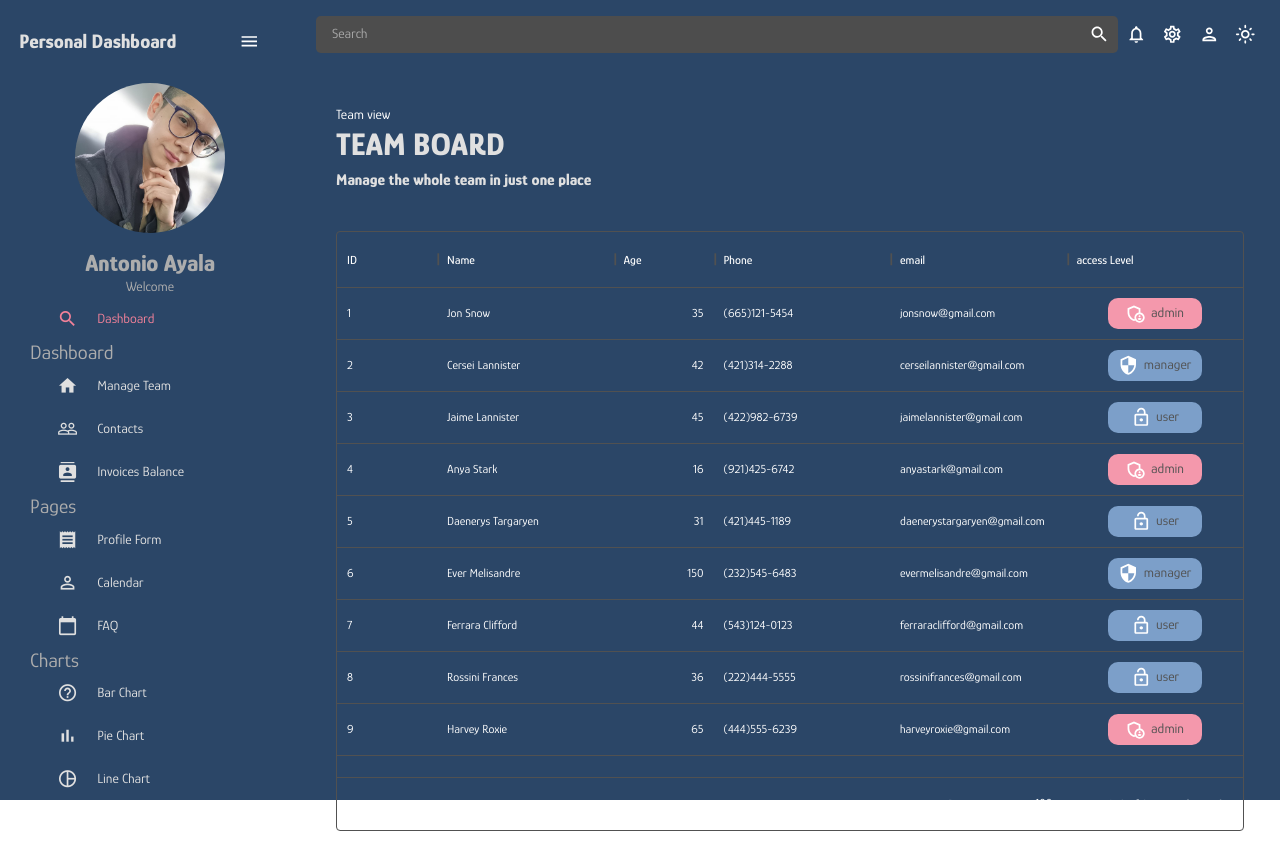
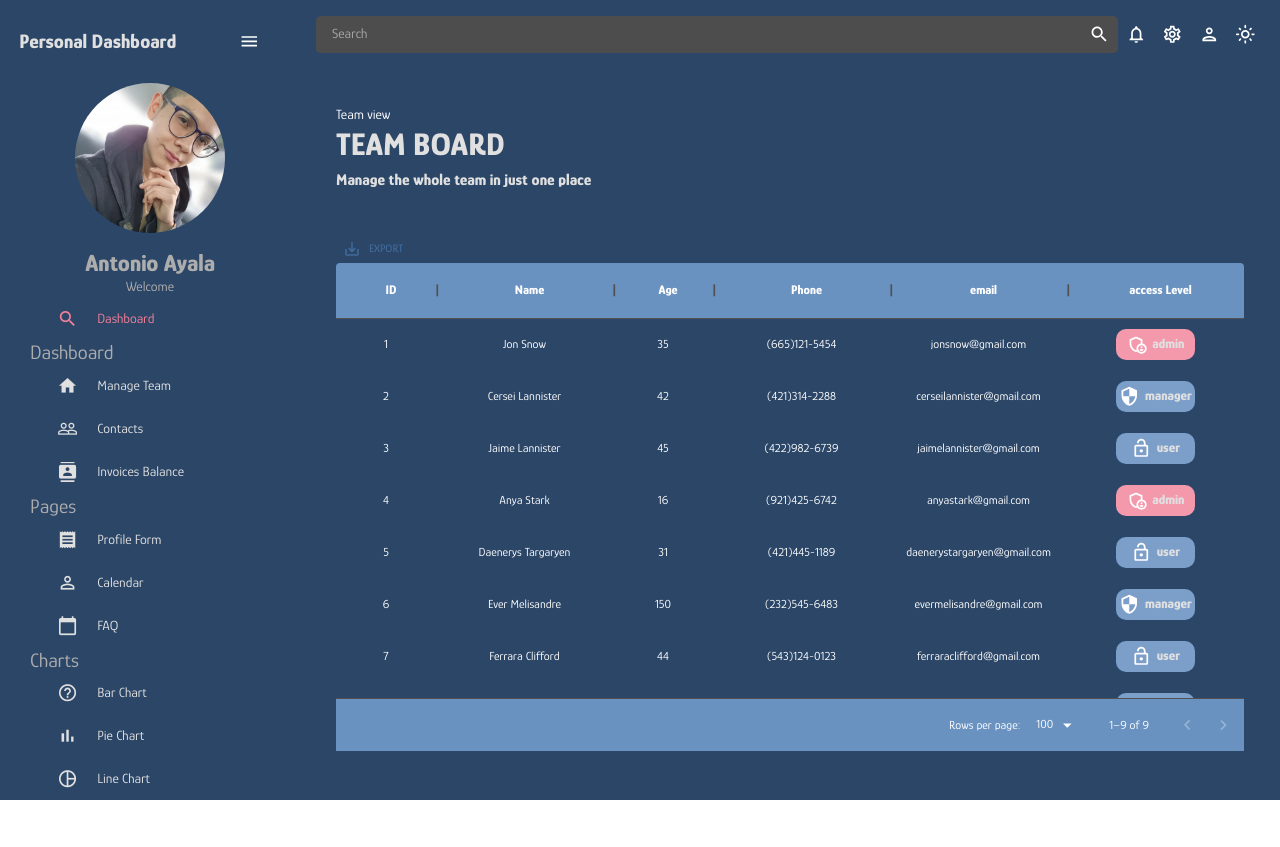
Before and after one commit to antonioayalam2001/dashboardProject, a React (Vite) app: page /team in a window 1280 px wide. After the commit the page ends 800 px from the top, so only its background shows below. Built offline with nearby package versions, Linux system fonts and the light colour scheme.

Commit message:
Contacts section

```diff
--- a/src/App.jsx
+++ b/src/App.jsx
@@ -5,6 +5,7 @@ import {Route, Routes} from "react-router-dom";
 import {Dashboard} from "./pages/dashboard/Dashboard.jsx";
 import {Sidebar} from "./pages/globals/Sidebar.jsx";
 import {Team} from "./pages/Team/Team.jsx";
+import {Contacts} from "./pages/contacts/Contacts.jsx";
 
 function App() {
     const [theme, colorMode] = useMode();
@@ -20,7 +21,7 @@ function App() {
                             <Routes>
                                 <Route path={'/'} element={<Dashboard/>}/>
                                 <Route path={'/team'} element={<Team/>}/>
-                                <Route path={'/contacts'} element={<Dashboard/>}/>
+                                <Route path={'/contacts'} element={<Contacts/>}/>
                                 <Route path={'/form'} element={<Dashboard/>}/>
                                 <Route path={'/invoices'} element={<Dashboard/>}/>
                                 <Route path={'/bar'} element={<Dashboard/>}/>
--- a/src/data/mockData.js
+++ b/src/data/mockData.js
@@ -75,196 +75,196 @@ export const mockDataTeam = [
     },
 ];
 
-// export const mockDataContacts = [
-//     {
-//         id: 1,
-//         name: "Jon Snow",
-//         email: "jonsnow@gmail.com",
-//         age: 35,
-//         phone: "(665)121-5454",
-//         address: "0912 Won Street, Alabama, SY 10001",
-//         city: "New York",
-//         zipCode: "10001",
-//         registrarId: 123512,
-//     },
-//     {
-//         id: 2,
-//         name: "Cersei Lannister",
-//         email: "cerseilannister@gmail.com",
-//         age: 42,
-//         phone: "(421)314-2288",
-//         address: "1234 Main Street, New York, NY 10001",
-//         city: "New York",
-//         zipCode: "13151",
-//         registrarId: 123512,
-//     },
-//     {
-//         id: 3,
-//         name: "Jaime Lannister",
-//         email: "jaimelannister@gmail.com",
-//         age: 45,
-//         phone: "(422)982-6739",
-//         address: "3333 Want Blvd, Estanza, NAY 42125",
-//         city: "New York",
-//         zipCode: "87281",
-//         registrarId: 4132513,
-//     },
-//     {
-//         id: 4,
-//         name: "Anya Stark",
-//         email: "anyastark@gmail.com",
-//         age: 16,
-//         phone: "(921)425-6742",
-//         address: "1514 Main Street, New York, NY 22298",
-//         city: "New York",
-//         zipCode: "15551",
-//         registrarId: 123512,
-//     },
-//     {
-//         id: 5,
-//         name: "Daenerys Targaryen",
-//         email: "daenerystargaryen@gmail.com",
-//         age: 31,
-//         phone: "(421)445-1189",
-//         address: "11122 Welping Ave, Tenting, CD 21321",
-//         city: "Tenting",
-//         zipCode: "14215",
-//         registrarId: 123512,
-//     },
-//     {
-//         id: 6,
-//         name: "Ever Melisandre",
-//         email: "evermelisandre@gmail.com",
-//         age: 150,
-//         phone: "(232)545-6483",
-//         address: "1234 Canvile Street, Esvazark, NY 10001",
-//         city: "Esvazark",
-//         zipCode: "10001",
-//         registrarId: 123512,
-//     },
-//     {
-//         id: 7,
-//         name: "Ferrara Clifford",
-//         email: "ferraraclifford@gmail.com",
-//         age: 44,
-//         phone: "(543)124-0123",
-//         address: "22215 Super Street, Everting, ZO 515234",
-//         city: "Evertin",
-//         zipCode: "51523",
-//         registrarId: 123512,
-//     },
-//     {
-//         id: 8,
-//         name: "Rossini Frances",
-//         email: "rossinifrances@gmail.com",
-//         age: 36,
-//         phone: "(222)444-5555",
-//         address: "4123 Ever Blvd, Wentington, AD 142213",
-//         city: "Esteras",
-//         zipCode: "44215",
-//         registrarId: 512315,
-//     },
-//     {
-//         id: 9,
-//         name: "Harvey Roxie",
-//         email: "harveyroxie@gmail.com",
-//         age: 65,
-//         phone: "(444)555-6239",
-//         address: "51234 Avery Street, Cantory, ND 212412",
-//         city: "Colunza",
-//         zipCode: "111234",
-//         registrarId: 928397,
-//     },
-//     {
-//         id: 10,
-//         name: "Enteri Redack",
-//         email: "enteriredack@gmail.com",
-//         age: 42,
-//         phone: "(222)444-5555",
-//         address: "4123 Easer Blvd, Wentington, AD 142213",
-//         city: "Esteras",
-//         zipCode: "44215",
-//         registrarId: 533215,
-//     },
-//     {
-//         id: 11,
-//         name: "Steve Goodman",
-//         email: "stevegoodmane@gmail.com",
-//         age: 11,
-//         phone: "(444)555-6239",
-//         address: "51234 Fiveton Street, CunFory, ND 212412",
-//         city: "Colunza",
-//         zipCode: "1234",
-//         registrarId: 92197,
-//     },
-// ];
-//
-// export const mockDataInvoices = [
-//     {
-//         id: 1,
-//         name: "Jon Snow",
-//         email: "jonsnow@gmail.com",
-//         cost: "21.24",
-//         phone: "(665)121-5454",
-//         date: "03/12/2022",
-//     },
-//     {
-//         id: 2,
-//         name: "Cersei Lannister",
-//         email: "cerseilannister@gmail.com",
-//         cost: "1.24",
-//         phone: "(421)314-2288",
-//         date: "06/15/2021",
-//     },
-//     {
-//         id: 3,
-//         name: "Jaime Lannister",
-//         email: "jaimelannister@gmail.com",
-//         cost: "11.24",
-//         phone: "(422)982-6739",
-//         date: "05/02/2022",
-//     },
-//     {
-//         id: 4,
-//         name: "Anya Stark",
-//         email: "anyastark@gmail.com",
-//         cost: "80.55",
-//         phone: "(921)425-6742",
-//         date: "03/21/2022",
-//     },
-//     {
-//         id: 5,
-//         name: "Daenerys Targaryen",
-//         email: "daenerystargaryen@gmail.com",
-//         cost: "1.24",
-//         phone: "(421)445-1189",
-//         date: "01/12/2021",
-//     },
-//     {
-//         id: 6,
-//         name: "Ever Melisandre",
-//         email: "evermelisandre@gmail.com",
-//         cost: "63.12",
-//         phone: "(232)545-6483",
-//         date: "11/02/2022",
-//     },
-//     {
-//         id: 7,
-//         name: "Ferrara Clifford",
-//         email: "ferraraclifford@gmail.com",
-//         cost: "52.42",
-//         phone: "(543)124-0123",
-//         date: "02/11/2022",
-//     },
-//     {
-//         id: 8,
-//         name: "Rossini Frances",
-//         email: "rossinifrances@gmail.com",
-//         cost: "21.24",
-//         phone: "(222)444-5555",
-//         date: "05/02/2021",
-//     },
-// ];
+export const mockDataContacts = [
+    {
+        id: 1,
+        name: "Jon Snow",
+        email: "jonsnow@gmail.com",
+        age: 35,
+        phone: "(665)121-5454",
+        address: "0912 Won Street, Alabama, SY 10001",
+        city: "New York",
+        zipCode: "10001",
+        registrarId: 123512,
+    },
+    {
+        id: 2,
+        name: "Cersei Lannister",
+        email: "cerseilannister@gmail.com",
+        age: 42,
+        phone: "(421)314-2288",
+        address: "1234 Main Street, New York, NY 10001",
+        city: "New York",
+        zipCode: "13151",
+        registrarId: 123512,
+    },
+    {
+        id: 3,
+        name: "Jaime Lannister",
+        email: "jaimelannister@gmail.com",
+        age: 45,
+        phone: "(422)982-6739",
+        address: "3333 Want Blvd, Estanza, NAY 42125",
+        city: "New York",
+        zipCode: "87281",
+        registrarId: 4132513,
+    },
+    {
+        id: 4,
+        name: "Anya Stark",
+        email: "anyastark@gmail.com",
+        age: 16,
+        phone: "(921)425-6742",
+        address: "1514 Main Street, New York, NY 22298",
+        city: "New York",
+        zipCode: "15551",
+        registrarId: 123512,
+    },
+    {
+        id: 5,
+        name: "Daenerys Targaryen",
+        email: "daenerystargaryen@gmail.com",
+        age: 31,
+        phone: "(421)445-1189",
+        address: "11122 Welping Ave, Tenting, CD 21321",
+        city: "Tenting",
+        zipCode: "14215",
+        registrarId: 123512,
+    },
+    {
+        id: 6,
+        name: "Ever Melisandre",
+        email: "evermelisandre@gmail.com",
+        age: 150,
+        phone: "(232)545-6483",
+        address: "1234 Canvile Street, Esvazark, NY 10001",
+        city: "Esvazark",
+        zipCode: "10001",
+        registrarId: 123512,
+    },
+    {
+        id: 7,
+        name: "Ferrara Clifford",
+        email: "ferraraclifford@gmail.com",
+        age: 44,
+        phone: "(543)124-0123",
+        address: "22215 Super Street, Everting, ZO 515234",
+        city: "Evertin",
+        zipCode: "51523",
+        registrarId: 123512,
+    },
+    {
+        id: 8,
+        name: "Rossini Frances",
+        email: "rossinifrances@gmail.com",
+        age: 36,
+        phone: "(222)444-5555",
+        address: "4123 Ever Blvd, Wentington, AD 142213",
+        city: "Esteras",
+        zipCode: "44215",
+        registrarId: 512315,
+    },
+    {
+        id: 9,
+        name: "Harvey Roxie",
+        email: "harveyroxie@gmail.com",
+        age: 65,
+        phone: "(444)555-6239",
+        address: "51234 Avery Street, Cantory, ND 212412",
+        city: "Colunza",
+        zipCode: "111234",
+        registrarId: 928397,
+    },
+    {
+        id: 10,
+        name: "Enteri Redack",
+        email: "enteriredack@gmail.com",
+        age: 42,
+        phone: "(222)444-5555",
+        address: "4123 Easer Blvd, Wentington, AD 142213",
+        city: "Esteras",
+        zipCode: "44215",
+        registrarId: 533215,
+    },
+    {
+        id: 11,
+        name: "Steve Goodman",
+        email: "stevegoodmane@gmail.com",
+        age: 11,
+        phone: "(444)555-6239",
+        address: "51234 Fiveton Street, CunFory, ND 212412",
+        city: "Colunza",
+        zipCode: "1234",
+        registrarId: 92197,
+    },
+];
+
+export const mockDataInvoices = [
+    {
+        id: 1,
+        name: "Jon Snow",
+        email: "jonsnow@gmail.com",
+        cost: "21.24",
+        phone: "(665)121-5454",
+        date: "03/12/2022",
+    },
+    {
+        id: 2,
+        name: "Cersei Lannister",
+        email: "cerseilannister@gmail.com",
+        cost: "1.24",
+        phone: "(421)314-2288",
+        date: "06/15/2021",
+    },
+    {
+        id: 3,
+        name: "Jaime Lannister",
+        email: "jaimelannister@gmail.com",
+        cost: "11.24",
+        phone: "(422)982-6739",
+        date: "05/02/2022",
+    },
+    {
+        id: 4,
+        name: "Anya Stark",
+        email: "anyastark@gmail.com",
+        cost: "80.55",
+        phone: "(921)425-6742",
+        date: "03/21/2022",
+    },
+    {
+        id: 5,
+        name: "Daenerys Targaryen",
+        email: "daenerystargaryen@gmail.com",
+        cost: "1.24",
+        phone: "(421)445-1189",
+        date: "01/12/2021",
+    },
+    {
+        id: 6,
+        name: "Ever Melisandre",
+        email: "evermelisandre@gmail.com",
+        cost: "63.12",
+        phone: "(232)545-6483",
+        date: "11/02/2022",
+    },
+    {
+        id: 7,
+        name: "Ferrara Clifford",
+        email: "ferraraclifford@gmail.com",
+        cost: "52.42",
+        phone: "(543)124-0123",
+        date: "02/11/2022",
+    },
+    {
+        id: 8,
+        name: "Rossini Frances",
+        email: "rossinifrances@gmail.com",
+        cost: "21.24",
+        phone: "(222)444-5555",
+        date: "05/02/2021",
+    },
+];
 //
 // export const mockTransactions = [
 //     {
--- a/src/index.css
+++ b/src/index.css
@@ -7,9 +7,11 @@
 }
 
 html, body, #root, .app, .content {
-    height: 100%;
+    /*height: 100%;*/
+    height: 100vh;
     width: 100%;
     font-family: Glory sans-serif;
+
 }
 
 .app {
--- a/src/pages/Team/Team.jsx
+++ b/src/pages/Team/Team.jsx
@@ -4,9 +4,16 @@ import AdminPanelSettingsOutlined from "@mui/icons-material/AdminPanelSettingsOu
 import LockOpenOutlined from "@mui/icons-material/LockOpenOutlined";
 import SecurityOutlined from "@mui/icons-material/SecurityOutlined";
 import {Header} from "../../components/Header.jsx";
-import {DataGrid} from "@mui/x-data-grid";
+import {DataGrid, GridToolbarContainer, GridToolbarExport} from "@mui/x-data-grid";
 import {mockDataTeam} from "../../data/mockData.js";
 
+function CustomToolbar() {
+    return (
+        <GridToolbarContainer>
+            <GridToolbarExport color={"secondary"}/>
+        </GridToolbarContainer>
+    );
+}
 
 export const Team = () => {
     const colors = getColors();
@@ -18,14 +25,14 @@ export const Team = () => {
         {field: "email", headerName: "email", flex: 1},
         {
             field: "access", headerName: "access Level", flex: 1, renderCell: ({row: {access}}) => {
-                return (<Box width={"60%"} margin={"0 auto"} p={'5px'} display={'flex'} justifyContent={'center'} bgcolor={
+                return (<Box width={"50%"} margin={"0 auto"} p={'5px'} display={'flex'} justifyContent={'center'} bgcolor={
                     access === 'admin' ? colors.lightPinkAccent[200] : colors.blueAccent[100]
                 } borderRadius={'10px'}
                 >
                     {access === 'admin' && <AdminPanelSettingsOutlined/>}
                     {access === 'manager' && <SecurityOutlined/>}
                     {access === 'user' && <LockOpenOutlined/>}
-                    <Typography color={colors.grey[600]} sx={{ml: '5px'}}>{access}</Typography>
+                    <Typography color={colors.grey[100]} fontWeight={'bolder'} sx={{ml: '5px'}}>{access}</Typography>
                 </Box>)
             }
         },
@@ -33,9 +40,25 @@ export const Team = () => {
     return (
         <Box p={'1rem'} m={'20px'}>Team view
             <Header title={'TEAM BOARD'} subtitle={'Manage the whole team in just one place'}/>
-                <Box m={'40px 0 0 0'} height={'75vh'} >
-                    <DataGrid columns={columns} rows={mockDataTeam}/>
-                </Box>
+            <Box m={'40px 0 0 0'} height={'65vh'} sx={{
+                '& .MuiDataGrid-root': {border: 'none'},
+                '& .MuiDataGrid-footerContainer': {backgroundColor: colors.blueAccent[200], textAlign: 'center'},
+            }}>
+                <DataGrid columns={columns} rows={mockDataTeam} components={{Toolbar: CustomToolbar}} sx={{
+                    '@media print': {
+                        '.MuiDataGrid-main': {
+                            color: 'rgba(49,49,49,0.87)',
+                        },
+                        '& .MuiDataGrid-columnHeader': {color: colors.lightPinkAccent[200], textAlign: 'center', fontWeight: 'bolder'}
+                    },
+                    '& .MuiDataGrid-columnHeader': {backgroundColor: colors.blueAccent[200], textAlign: 'center'},
+                    '& .MuiDataGrid-columnHeaderTitleContainer': {
+                        justifyContent: 'center',
+                        '& .MuiDataGrid-columnHeaderTitle': {textAlign: 'center', fontWeight: 'bold', fontSize: '0.8rem'}
+                    },
+                    '& .MuiDataGrid-cell': {justifyContent: 'center', borderBottom: 'none'},
+                }}/>
+            </Box>
         </Box>
     );
 }
--- /dev/null
+++ b/src/pages/contacts/Contacts.jsx
@@ -0,0 +1,63 @@
+import {getColors} from "../../helpers/getColors.js";
+import {Box, Typography} from "@mui/material";
+import AdminPanelSettingsOutlined from "@mui/icons-material/AdminPanelSettingsOutlined";
+import LockOpenOutlined from "@mui/icons-material/LockOpenOutlined";
+import SecurityOutlined from "@mui/icons-material/SecurityOutlined";
+import {Header} from "../../components/Header.jsx";
+import {DataGrid, GridToolbarContainer, GridToolbarDensitySelector, GridToolbarExport, GridToolbarFilterButton} from "@mui/x-data-grid";
+import {mockDataContacts} from "../../data/mockData.js";
+
+function CustomToolbar() {
+    return (
+        <GridToolbarContainer>
+            <GridToolbarExport color={"secondary"}/>
+            <GridToolbarFilterButton/>
+            <GridToolbarDensitySelector/>
+        </GridToolbarContainer>
+    );
+}
+
+export const Contacts = () => {
+    const colors = getColors();
+    const columns = [
+        {field: "id", headerName: "ID"},
+        {field: "registrarId", headerName: "Registrar Id"},
+        {field: "name", headerName: "Name", cellClassName: 'name-column', flex: 1},
+        {field: "age", headerName: "Age", type: 'number', cellClassName: 'age-column'},
+        {field: "phone", headerName: "Phone"},
+        {field: "email", headerName: "email", flex: 1},
+        {field: "address", headerName: "Address", flex: 1},
+        {field: "city", headerName: "City", flex: 0},
+        {field: "zipCode", headerName: "ZIP", flex: 0},
+    ]
+    return (
+        <Box p={'1rem'} m={'20px'}>Team view
+            <Header title={'Contacts'} subtitle={'Contacts List'}/>
+            <Box m={'40px 0 0 0'} height={'65vh'} sx={{
+                '& .MuiDataGrid-root': {border: 'none'},
+                '& .MuiDataGrid-footerContainer': {backgroundColor: colors.blueAccent[200], textAlign: 'center'},
+                '& .MuiDataGrid-toolbarContainer .MuiButton-text': {color: 'white', textAlign: 'center', padding: '1rem'},
+            }}>
+                <DataGrid columns={columns} rows={mockDataContacts} components={{Toolbar: CustomToolbar}} sx={{
+                    width: 'auto',
+                    margin: '0 auto',
+                    '@media print': {
+                        '.MuiDataGrid-main': {
+                            color: 'rgba(49,49,49,0.87)',
+                        },
+                        '& .MuiDataGrid-toolbarContainer': {display: 'none'},
+                        '& .MuiDataGrid-cell': {minWidth: '100px !important', },
+                        '& .MuiDataGrid-columnHeader': {minWidth: '100px !important',maxWidth: '100px !important'},
+                    },
+                    '& .MuiDataGrid-columnHeader': {backgroundColor: colors.blueAccent[200], textAlign: 'center'},
+                    '& .MuiDataGrid-columnHeaderTitleContainer': {
+                        justifyContent: 'center',
+                    },
+                    '& .MuiDataGrid-cell': {borderBottom: 'none', minWidth: 'fit-content'},
+                    '& .age-column': {justifyContent: 'center', flexShrink: 10},
+
+                }}/>
+            </Box>
+        </Box>
+    );
+}
```
